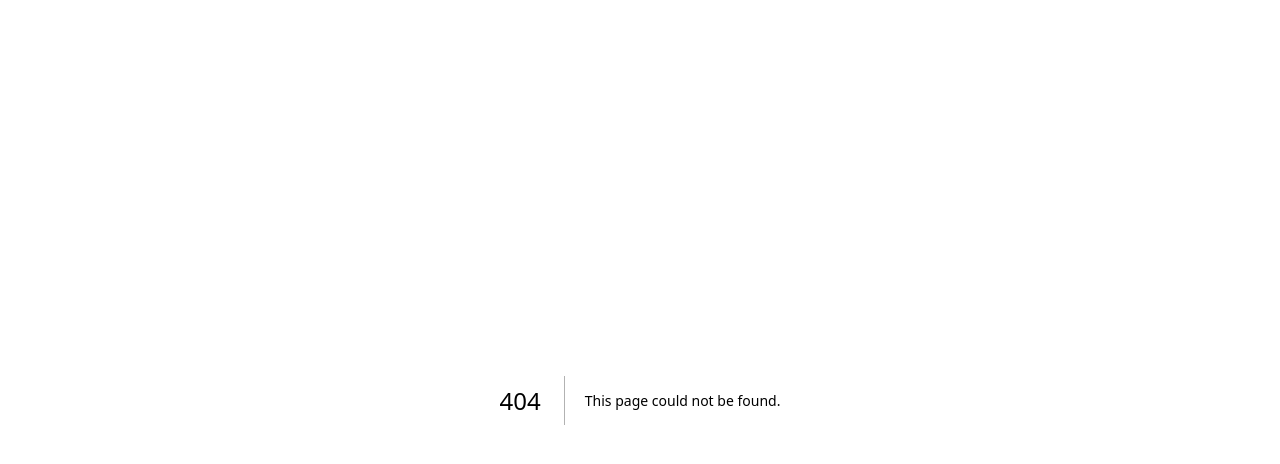
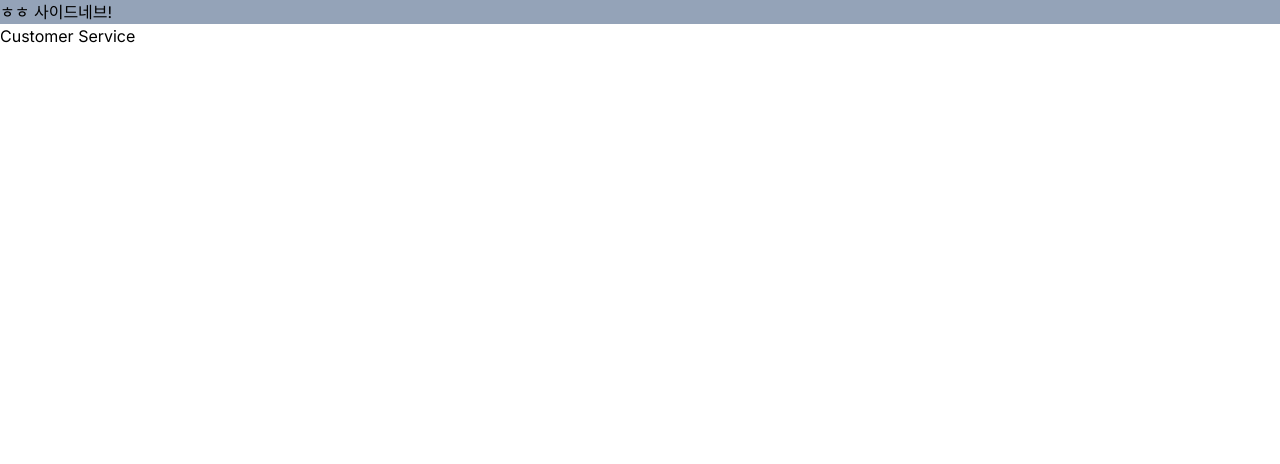
Before and after one commit to TaejoWangun/TaejoWangun, a Next.js app in the folder frontend/: page /my-forms/cs in a window 1280 px wide. Before the commit this address had no page. Shown: the top 464 px of the page. Built offline with nearby package versions, Linux system fonts and the light colour scheme.

Commit message:
#8 A 디렉토리 구조잡기

```diff
--- /dev/null
+++ b/frontend/app/my-forms/cs/page.tsx
@@ -0,0 +1,7 @@
+export default function Cs() {
+  return (
+    <p>
+      Customer Service
+    </p>
+  );
+}
--- /dev/null
+++ b/frontend/app/my-forms/device-list/page.tsx
@@ -0,0 +1,7 @@
+export default function DeviceList() {
+  return (
+    <p>
+      DeviceList
+    </p>
+  );
+}
--- /dev/null
+++ b/frontend/app/my-forms/device-mode/page.tsx
@@ -0,0 +1,7 @@
+export default function DeviceMode() {
+  return (
+    <p>
+      DeviceMode
+    </p>
+  );
+}
--- /dev/null
+++ b/frontend/app/my-forms/layout.tsx
@@ -0,0 +1,18 @@
+import { Inter } from 'next/font/google';
+
+const inter = Inter({ subsets: ['latin'] });
+
+export default function MyFormsLayout({
+  children,
+}: {
+  children: React.ReactNode
+}) {
+  return (
+    <html lang="en">
+      <body className={inter.className}>
+        <nav className="bg-slate-400">ㅎㅎ 사이드네브!</nav>
+        {children}
+      </body>
+    </html>
+  );
+}
--- /dev/null
+++ b/frontend/app/my-forms/my-page/page.tsx
@@ -0,0 +1,7 @@
+export default function MyPage() {
+  return (
+    <p>
+      MyPage
+    </p>
+  );
+}
--- /dev/null
+++ b/frontend/app/my-forms/notice/page.tsx
@@ -0,0 +1,7 @@
+export default function Notice() {
+  return (
+    <p>
+      notice
+    </p>
+  );
+}
--- /dev/null
+++ b/frontend/app/my-forms/page.tsx
@@ -0,0 +1,8 @@
+// TODO redirect to device-mode page
+export default function DeviceMode() {
+  return (
+    <p>
+      redirect to device-mode page
+    </p>
+  );
+}
--- /dev/null
+++ b/frontend/app/not-found.tsx
@@ -0,0 +1,7 @@
+export default function Home() {
+  return (
+    <>
+      Not Found Page
+    </>
+  );
+}
--- a/frontend/app/page.tsx
+++ b/frontend/app/page.tsx
@@ -22,7 +22,12 @@ export default function Home() {
               <button className="bg-amber-400 py-3 px-7 rounded-sm text-sm hover:bg-amber-500" type="button">지금 시작하기</button>
             </div>
           </div>
-          <Image src="/images/human_man1.svg" alt="보안솔루션 이미지" width={300} height={300} />
+          <Image
+            src="/images/human_man1.svg"
+            alt="보안솔루션 이미지"
+            width={300}
+            height={300}
+          />
         </div>
       </section>
       <section className="w-7xl items-center flex flex-col py-10">
@@ -72,7 +77,7 @@ export default function Home() {
       </section>
       <section className="bg-zinc-100 w-full items-center flex flex-col">
         <div className="w-7xl py-5 px-20 flex">
-          <Image src="/images/gungye_black.jpg" alt="궁예 이미지" width={300} height={300} />
+          <Image src="/images/gungye_black.jpg" alt="궁예 이미지" width={300} height={230} />
           <div className="flex justify-center items-center ps-20">
             <p className="text-4xl leading-relaxed italic">
               &quot;Who was that?.. Who just caughted?&quot;
@@ -85,7 +90,7 @@ export default function Home() {
       <section className="w-full items-center flex flex-col py-10">
         <ul className="w-7xl">
           <li className="flex px-20 py-10">
-            <Image src="/images/human_woman2.svg" alt="알림 이미지" width={300} height={300} />
+            <Image src="/images/human_woman2.svg" alt="알림 이미지" width={300} height={252} />
             <div className="flex flex-col justify-center p-24">
               <h1 className="text-3xl">수상한 소리가 나면 주인한테 알려줘요</h1>
               <p>일정 수준 이상의 소리가 나면 주인의 핸드폰으로 알림 메시지를 보냅니다.</p>
@@ -99,10 +104,10 @@ export default function Home() {
                 통해 어떤 상황인지 유추해낼 수 있어요.
               </p>
             </div>
-            <Image src="/images/human_woman1.svg" alt="녹음 이미지" width={300} height={300} />
+            <Image src="/images/human_woman1.svg" alt="녹음 이미지" width={300} height={276} />
           </li>
           <li className="flex px-20 py-10">
-            <Image src="/images/human_man2.svg" alt="분석 이미지" width={300} height={300} />
+            <Image src="/images/human_man2.svg" alt="분석 이미지" width={300} height={252} />
             <div className="flex flex-col justify-center p-24">
               <h1 className="text-3xl">언제 어디서 소리가 났는지 볼 수 있어요</h1>
               <p>기기를 여러 곳에 설치해도 어디서 무슨 소리가 났는지 확인 가능해요.</p>
```
Also changed, not shown: frontend/pages/my-forms/mode.tsx (deleted).
